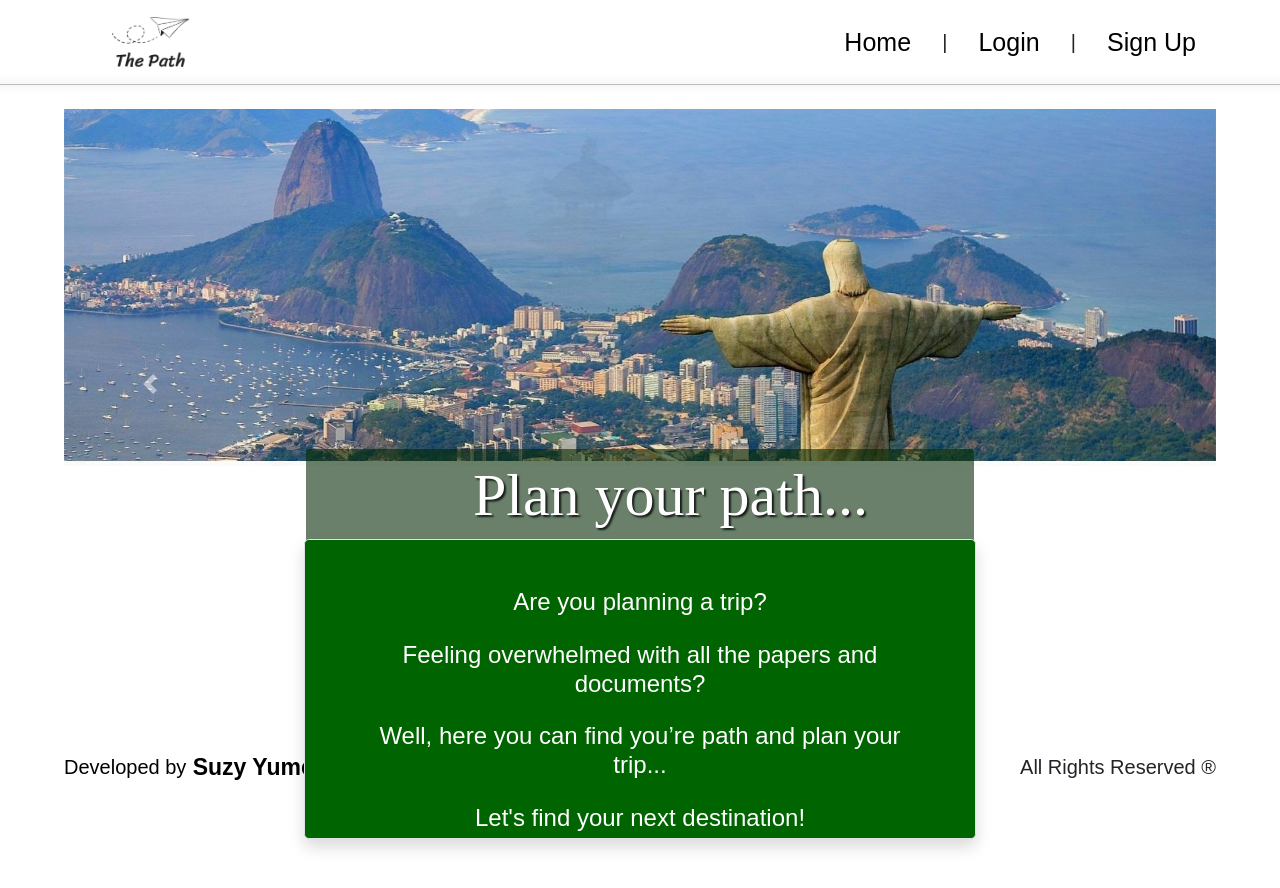
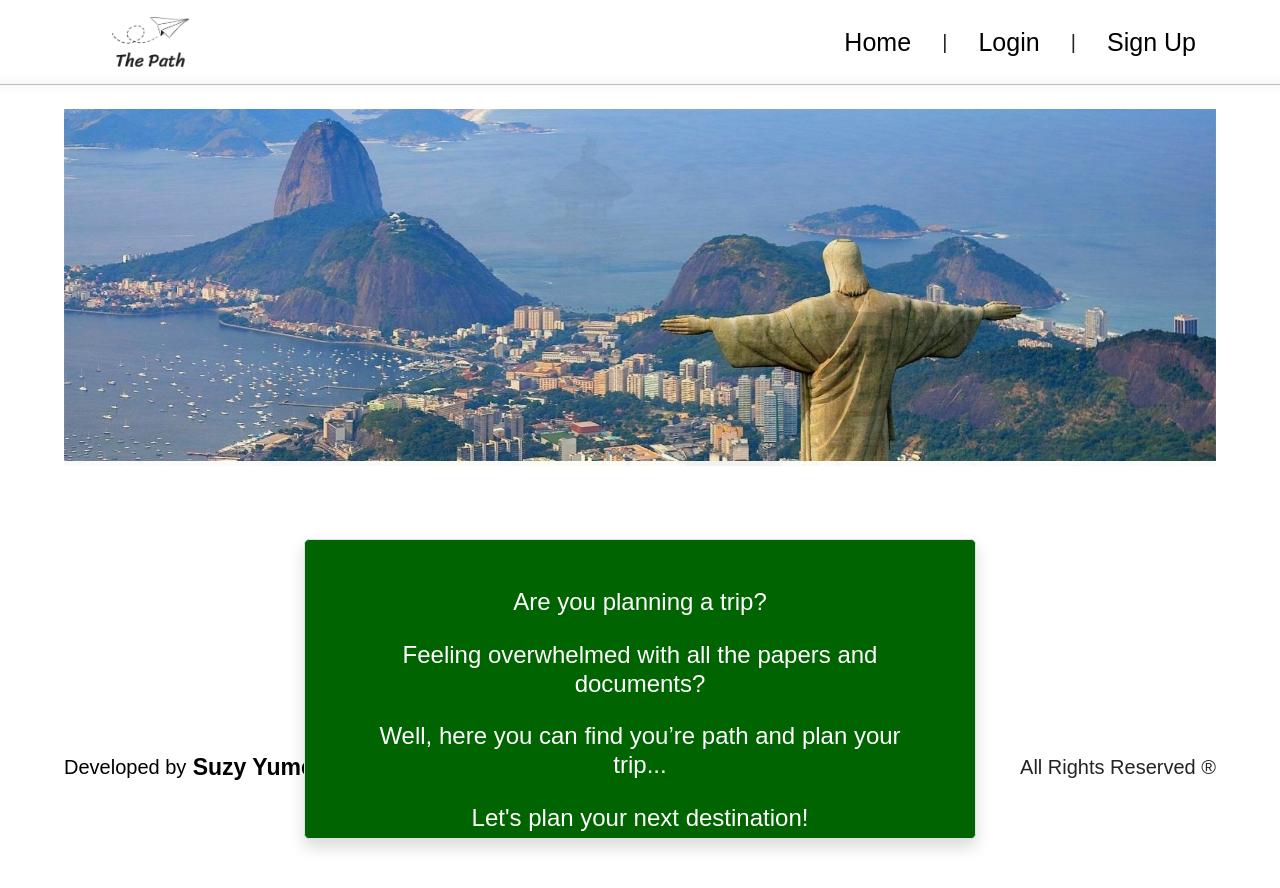
Before and after one commit to suzynakayama/the-path, a React (Create React App) app in the folder the-path/: page / in a window 1280 px wide. Shown: the top 888 px of the page. Built offline with nearby package versions, Linux system fonts and the light colour scheme; a web font is replaced by a local one.

Commit message:
last adjustments

```diff
--- a/the-path/src/components/Carousel/Carousel.css
+++ b/the-path/src/components/Carousel/Carousel.css
@@ -12,7 +12,7 @@
 .main-phrase {
     font-size: 60px;
     position: absolute;
-    left: 25%;
+    left: 28%;
     bottom: 10%;
     color: white;
     margin-top: -200px;
--- a/the-path/src/components/Carousel/Carousel.jsx
+++ b/the-path/src/components/Carousel/Carousel.jsx
@@ -58,33 +58,6 @@ export default function Carousel() {
                     />
                 </div>
             </div>
-            <a
-                className="carousel-control-prev"
-                href="#carouselExampleFade"
-                role="button"
-                data-slide="prev"
-            >
-                <span
-                    className="carousel-control-prev-icon"
-                    aria-hidden="true"
-                ></span>
-                <span className="sr-only">Previous</span>
-            </a>
-            <div className="main-phrase-bg rounded">
-                <h1 className="sriracha main-phrase">Plan your path...</h1>
-            </div>
-            {/* <a
-                className="carousel-control-next"
-                href="#carouselExampleFade"
-                role="button"
-                data-slide="next"
-            >
-                <span
-                    className="carousel-control-next-icon"
-                    aria-hidden="true"
-                ></span>
-                <span className="sr-only">Next</span>
-            </a> */}
         </div>
     );
 }
--- a/the-path/src/components/Footer/Footer.jsx
+++ b/the-path/src/components/Footer/Footer.jsx
@@ -8,6 +8,8 @@ export default function Footer() {
                 <a
                     href="https://github.com/suzynakayama"
                     className="d-flex justify-content-start align-items-center footer-a"
+                    target="_blank"
+                    rel="noreferrer noopener"
                 >
                     <span className="footer-span">Developed by</span>
                     &nbsp;Suzy Yume&nbsp;
--- a/the-path/src/components/Itinerary/Itinerary.jsx
+++ b/the-path/src/components/Itinerary/Itinerary.jsx
@@ -30,11 +30,13 @@ export default function Itinerary(props) {
                                 let placeUrl = placeArr[1];
                                 return (
                                     <a
-                                        className="border rounded col-sm-3 m-2 p-2"
+                                        className="border rounded col-sm-4 m-2 p-2"
                                         key={idx}
                                         href={placeUrl}
+                                        target="_blank"
+                                        rel="noreferrer noopener"
                                     >
-                                        {placeName}
+                                        <p>{placeName}</p>
                                     </a>
                                 );
                             })}
--- a/the-path/src/pages/Main/Main.js
+++ b/the-path/src/pages/Main/Main.js
@@ -14,7 +14,7 @@ function Main(props) {
                 <h4 className="mb-4">
                     Well, here you can find you’re path and plan your trip...
                 </h4>
-                <h4>Let's find your next destination!</h4>
+                <h4>Let's plan your next destination!</h4>
             </div>
             <br />
         </div>
--- a/the-path/src/pages/OnePath/OnePath.js
+++ b/the-path/src/pages/OnePath/OnePath.js
@@ -72,20 +72,32 @@ class OnePath extends Component {
         });
     };
 
+    placesArr = [];
+
     handleCheckbox = evt => {
         if (evt.target.checked) {
             let newPlace = evt.target.value;
+            this.placesArr.push(newPlace);
             this.setState({
                 ...this.state,
                 form: {
                     ...this.state.form,
-                    places: [...this.state.form.places, newPlace]
+                    places: this.placesArr
                 }
             });
-        } else {
-            let name = evt.target.value.split(",")[0];
-            let index = this.state.form.places.indexOf(name);
-            if (index !== -1) this.state.form.places.splice(index, 1);
+        } else if (evt.target.checked === false) {
+            let name = evt.target.value;
+            let index = this.placesArr.indexOf(name);
+            if (index !== -1) {
+                this.placesArr.splice(index, 1);
+                this.setState({
+                    ...this.state,
+                    form: {
+                        ...this.state.form,
+                        places: this.placesArr
+                    }
+                });
+            }
         }
     };
 
@@ -103,6 +115,7 @@ class OnePath extends Component {
             );
             this.props.history.push(`/paths/${this.props.match.params.id}`);
             this.handleUpdate();
+            this.placesArr = [];
         } catch (err) {
             console.log(err);
         }
@@ -125,6 +138,12 @@ class OnePath extends Component {
         let idx = { idx: placeIdx };
         await pathService.deletePlace(this.props.match.params.id, idx);
         this.handleUpdate();
+    };
+
+    cleanCheckboxes = () => {
+        document.querySelectorAll(".places-checkbox").forEach(el => {
+            el.checked = false;
+        });
     };
 
     render() {
@@ -175,6 +194,7 @@ class OnePath extends Component {
                                             data-toggle="modal"
                                             data-target="#newItinerary"
                                             className="btn btn-outline-dark"
+                                            onClick={this.cleanCheckboxes}
                                         >
                                             Add Itinerary
                                         </button>
@@ -229,6 +249,8 @@ class OnePath extends Component {
                                                                     href={
                                                                         place.url
                                                                     }
+                                                                    target="_blank"
+                                                                    rel="noreferrer noopener"
                                                                 >
                                                                     {place.name}
                                                                     <img
@@ -334,7 +356,7 @@ class OnePath extends Component {
                                                                 className="form-check"
                                                             >
                                                                 <input
-                                                                    className="form-check-input"
+                                                                    className="form-check-input places-checkbox"
                                                                     type="checkbox"
                                                                     id={
                                                                         place.name
--- a/the-path/src/pages/Search/Search.js
+++ b/the-path/src/pages/Search/Search.js
@@ -185,6 +185,8 @@ class Search extends Component {
                                                 <a
                                                     className="place-link "
                                                     href={onePlace.url}
+                                                    target="_blank"
+                                                    rel="noreferrer noopener"
                                                 >
                                                     More
                                                 </a>
```
